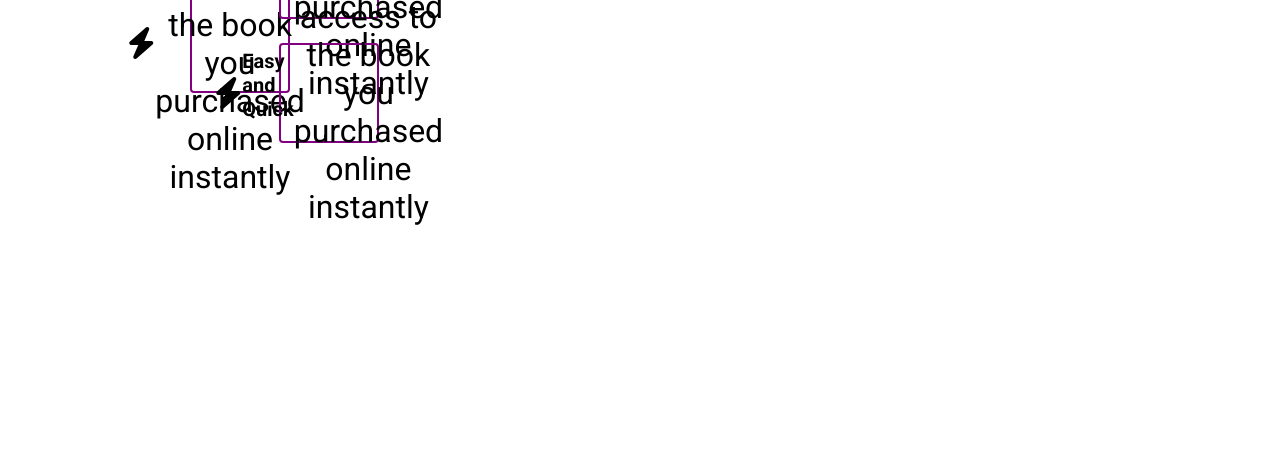
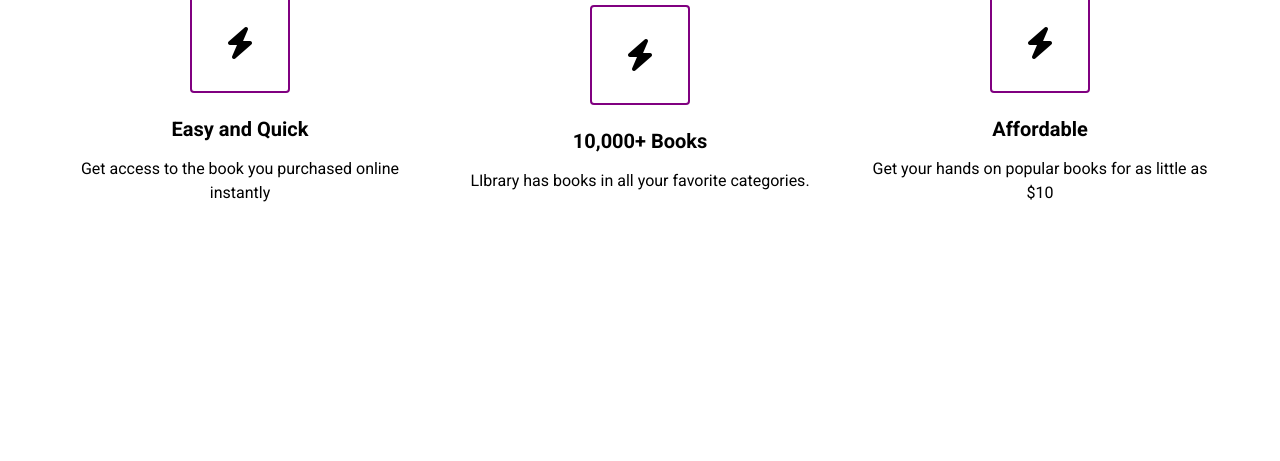
Before and after one commit to stepheni808/Ecommerce, a plain HTML site: page index.html in a window 1280 px wide. Shown: the part 933-1394 px from the top of the page. Before the commit the page ends 1330 px from the top, so only its background shows below. Drawn offline with Linux system fonts and the light colour scheme.

Commit message:
Ecommerce

```diff
--- a/index.html
+++ b/index.html
@@ -47,34 +47,42 @@
                     <div class="highlight">
                         <div class="highlight__img">
                             <i class="fa-solid fa-bolt"></i>
-                            <div>
+                        </div>
                             <h3 class="highlight__subtitle">
                                 Easy and Quick
                             </h3>
                             <p class="highlight__para">
                                 Get access to the book you purchased online instantly
+
                             </p>
                         </div>
                      <div class="highlight">
                       <div class="highlight__img">
                         <i class="fas fa-bolt"></i>
+                        </div>
                         <h3 class="highlight__subtitle">
-                            Easy and Quick
+                            10,000+ Books
                         </h3>
                         <p class="highlight__para">
-                            Get access to the book you purchased online instantly
+                            LIbrary has books in all your favorite categories.
+
                         </p>
                 </div>
                      <div class="highlight">
                       <div class="highlight__img">
                             <i class="fas fa-bolt"></i>
+                            </div>
                             <h3 class="highlight__subtitle">
-                                Easy and Quick
+                                Affordable
                             </h3>
                             <p class="highlight__para">
-                                Get access to the book you purchased online instantly
+                                Get your hands on popular books for as little as $10
+
                             </p>
         </div>
+        </div>
+    </div>
+    </div>
     </section>
     <section id="features">
         <div class="container">
--- a/styles.css
+++ b/styles.css
@@ -16,6 +16,10 @@ img {
     height: 100%;
     max-height: 50vh;
     padding: 20px;
+}
+
+p {
+    line-height: 1.5;
 }
 
 .nav__container {
@@ -140,6 +144,38 @@ HIGHLIGHTS
 
 */
 
+#highlight {
+    position: relative;
+}
+
+#highlights:before {
+    /* background url(assets/wave.svg);
+    content:"";
+    position: absolute;
+    top: 1px;
+    left: 0;
+    transform: translateY(-100);
+    width:101vh;
+    height: 12vh;
+    background-size: cover;
+    background-repeat: no-repeat;
+    z-index: 1; */
+}
+
+#highlights:before {
+    background: url('assets/wave.svg');
+    content: "";
+    position: absolute;
+    width: 100vh;
+    height: 12vh;
+    top: 1px;
+    left: 0;
+    z-index: 1;
+    background-size: cover;
+    background-repeat: no-repeat;
+    transform: translateY(-100%);
+}
+
 .highlight__wrapper {
     display: flex;
 }
@@ -155,6 +191,7 @@ flex-direction: column;
 
 .highlight__para {
     text-align: center;
+    min-width: 260px;
 }
 
 .highlight__img {
```
